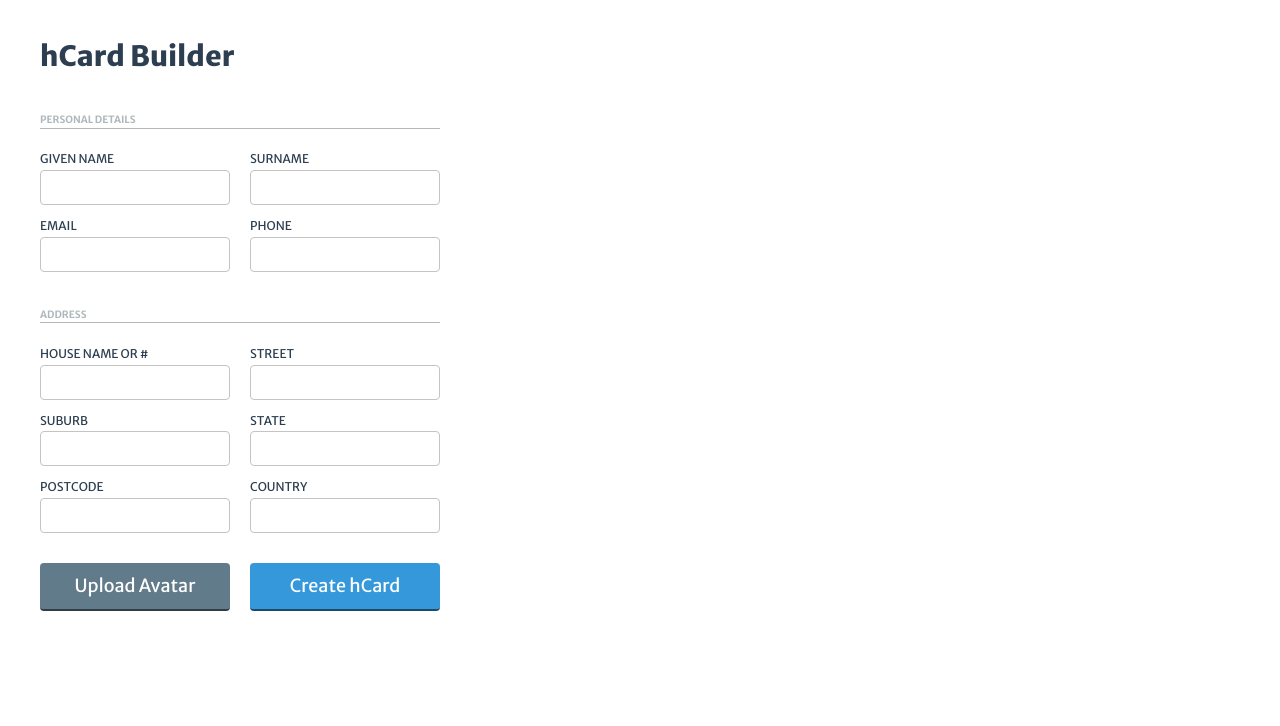
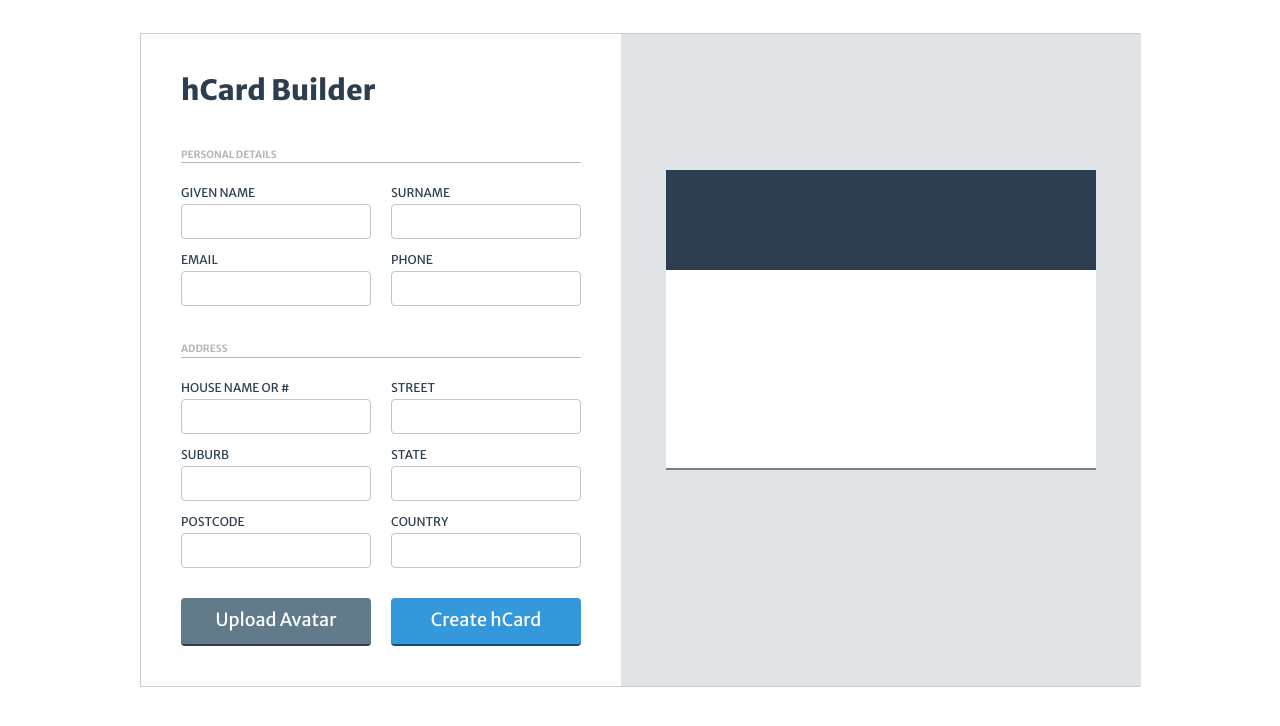
Before and after one commit to mithun-gh/hcard-builder, a React (Create React App) app: page / in a window 1280 px wide. Shown: the top 726 px of the page. Built offline with nearby package versions, Linux system fonts and the light colour scheme.

Commit message:
feat: add basic layout

```diff
--- a/src/App.style.js
+++ b/src/App.style.js
@@ -1,11 +1,15 @@
 import styled from "styled-components";
 
-export const Container = styled.div``;
+export const Container = styled.div`
+  display: flex;
+  width: 1000px;
+  border: 1px solid #9a9a9a80;
+`;
 
 export const InputSection = styled.div`
+  flex: 480px;
   display: grid;
   padding: 40px;
-  width: 480px;
   grid-template-columns: repeat(2, 1fr);
   grid-column-gap: 20px;
 
@@ -28,5 +32,7 @@ export const InputSection = styled.div`
 `;
 
 export const PreviewSection = styled.div`
-  margin: 45px 136px;
+  flex: 520px;
+  padding: 136px 45px;
+  background-color: #e0e4e7;
 `;
--- a/src/components/HCard.js
+++ b/src/components/HCard.js
@@ -1,12 +1,38 @@
 import React from "react";
 import styled from "styled-components";
 
-function HCardComponent({ details }) {
-  return <>{details.givenName}</>;
+function HCardComponent({ details, className }) {
+  return (
+    <div className={"vcard " + className ?? ""}>
+      <div className="header">
+        <h4 className="fn">
+          {details.givenName} {details.surname}
+        </h4>
+      </div>
+      <div className="body"></div>
+    </div>
+  );
 }
 
 const HCard = styled(HCardComponent)`
-  font-weight: bold;
+  width: 430px;
+  height: 300px;
+
+  .header {
+    height: 100px;
+    padding: 24px 56px 24px 20px;
+    color: #fff;
+    font-family: Merriweather;
+    font-size: 24px;
+    font-weight: bold;
+    background-color: #2c3e50;
+  }
+
+  .body {
+    height: 200px;
+    background-color: #fff;
+    border-bottom: 2px solid #00000080;
+  }
 `;
 
 export default HCard;
--- a/src/index.css
+++ b/src/index.css
@@ -20,7 +20,11 @@ html {
 
 body {
   margin: 0;
+  height: 90vh;
   font-family: inherit;
+  display: flex;
+  justify-content: center;
+  align-items: center;
   -webkit-font-smoothing: antialiased;
   -moz-osx-font-smoothing: grayscale;
 }
```
